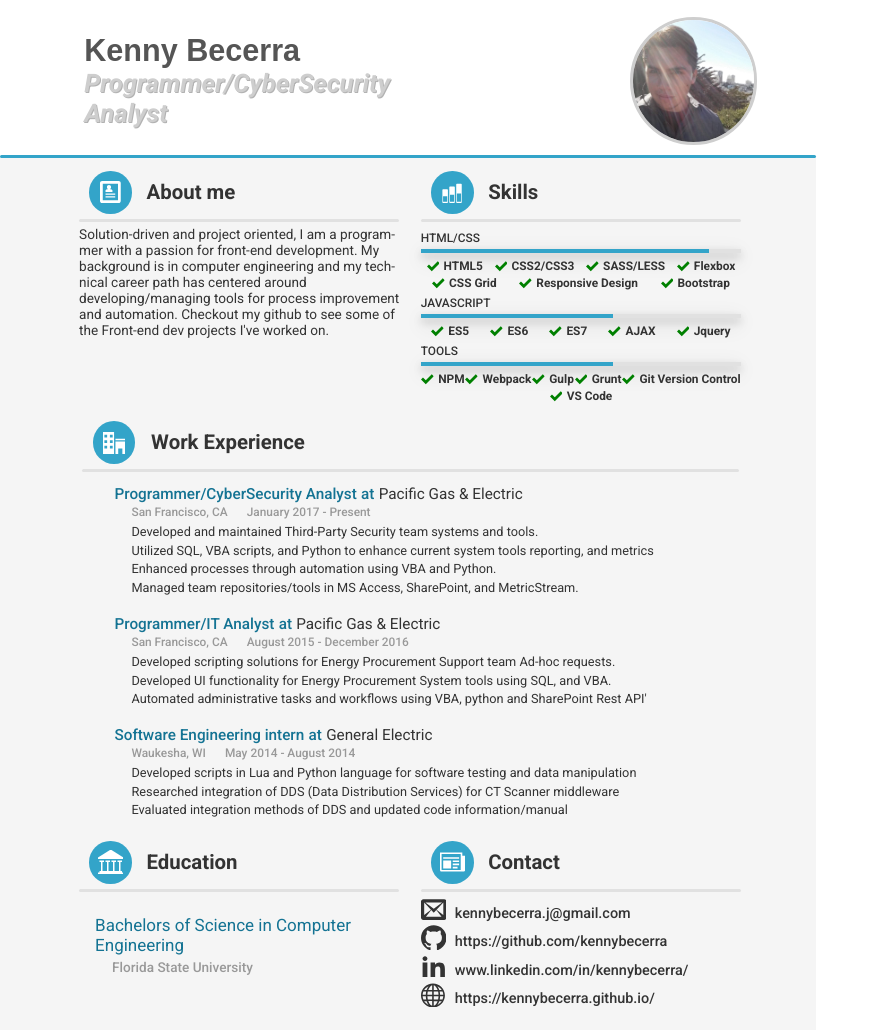
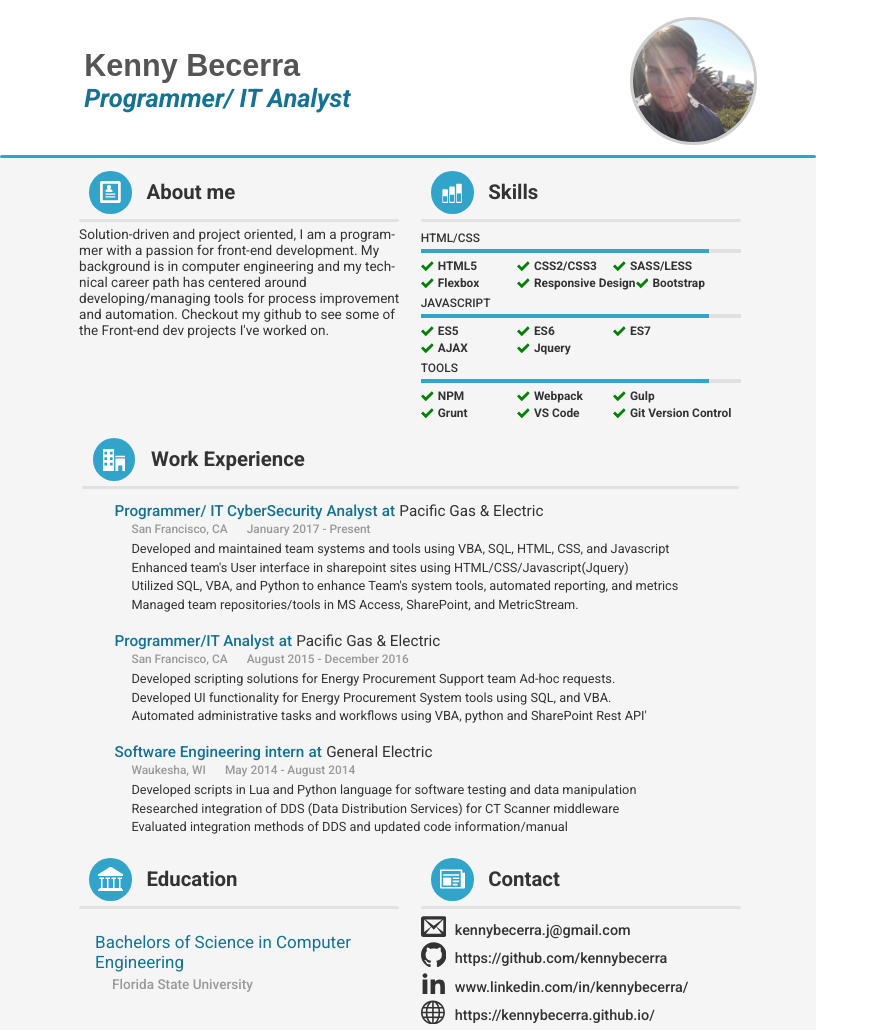
Before and after one commit to kennybecerra/ResumeBuilder, a website built with webpack: page src/index.html in a window 1280 px wide. Shown: the whole page, without its empty margins (0-879 px from the left). Built offline with nearby package versions, Linux system fonts and the light colour scheme.

Commit message:
Updating some of the language in the header and experience section

```diff
--- a/src/index.html
+++ b/src/index.html
@@ -15,7 +15,7 @@
             <header class="banner">
                 <hgroup class="banner__header">
                     <h1 class="banner__header--1">Kenny Becerra</h1>
-                    <h2 class="banner__header--2">Programmer/CyberSecurity Analyst</h2>
+                    <h2 class="banner__header--2">Programmer/ IT Analyst</h2>
                 </hgroup>
 
                 <figure class="banner__fig">
@@ -85,14 +85,6 @@
                                     </svg>
                                 </figure>
                                 <p class="list__text">Flexbox</p>
-                            </div>
-                            <div class="list">
-                                <figure class="list__fig">
-                                    <svg class="list__fig--icon">
-                                        <use xlink:href="./assets/SVG/symbol-defs.svg#icon-checkmark"></use>
-                                    </svg>
-                                </figure>
-                                <p class="list__text">CSS Grid</p>
                             </div>
                             <div class="list">
                                 <figure class="list__fig">
@@ -209,7 +201,7 @@
                                         <use xlink:href="./assets/SVG/symbol-defs.svg#icon-checkmark"></use>
                                     </svg>
                                 </figure>
-                                <p class="list__text">Git Version Control</p>
+                                <p class="list__text">VS Code</p>
                             </div>
                             <div class="list">
                                 <figure class="list__fig">
@@ -217,7 +209,7 @@
                                         <use xlink:href="./assets/SVG/symbol-defs.svg#icon-checkmark"></use>
                                     </svg>
                                 </figure>
-                                <p class="list__text">VS Code</p>
+                                <p class="list__text">Git Version Control</p>
                             </div>
                         </div>
                     </div>
@@ -234,13 +226,13 @@
                 <div class="experience__line"></div>
                 <div class="experience__body">
                     <div class="experience__body--item">
-                        <h4 class="experience__text--1"><span class="experience__text--2">Programmer/CyberSecurity Analyst</span>Pacific Gas & Electric</h4>
+                        <h4 class="experience__text--1"><span class="experience__text--2">Programmer/ IT CyberSecurity Analyst</span>Pacific Gas & Electric</h4>
                         <p class="experience__text--3">San Francisco, CA</p>
                         <p class="experience__text--3">January 2017 - Present</p>
-                        <p class="experience__text--5"> Developed and maintained Third-Party Security team systems and tools.</p>
-                        <p class="experience__text--5"> Utilized SQL, VBA scripts, and Python to enhance current system tools reporting, and metrics </p>
-                        <p class="experience__text--5"> Enhanced processes through automation using VBA and Python. </p>
-                        <p class="experience__text--5"> Managed team repositories/tools in MS Access, SharePoint, and MetricStream.</p>
+                        <p class="experience__text--5">Developed and maintained team systems and tools using VBA, SQL, HTML, CSS, and Javascript</p>
+                        <p class="experience__text--5">Enhanced team's User interface in sharepoint sites using HTML/CSS/Javascript(Jquery)</p>
+                        <p class="experience__text--5">Utilized SQL, VBA, and Python to enhance Team's system tools, automated reporting, and metrics </p>
+                        <p class="experience__text--5">Managed team repositories/tools in MS Access, SharePoint, and MetricStream.</p>
                     </div>
                     <div class="experience__body--item">
                         <h4 class="experience__text--1"><span class="experience__text--2">Programmer/IT Analyst</span>Pacific Gas & Electric</h4>
@@ -299,7 +291,7 @@
                                 <use xlink:href="./assets/SVG/symbol-defs.svg#icon-envelop"></use>
                             </svg>
                         </figure>
-                        <p class="contacts__text">kennybecerra.j@gmail.com</p>
+                        <p class="contacts__text"><a class="contacts__link" href="mailto:kennybecerra.j@gmail.com">kennybecerra.j@gmail.com</a></p>
                         <div class="contacts__line"></div>
                     </div>
                     <div class="contacts">
--- a/src/scss/layout/_grid.scss
+++ b/src/scss/layout/_grid.scss
@@ -18,7 +18,6 @@
     display: grid;
     grid-template-columns: [col-start] 50% [col-mid] 50% [col-end];
     grid-column-gap: 3rem;
-
 }
 
 .line {
@@ -46,7 +45,6 @@
 .about {
     grid-column: col-start / col-mid;
     grid-row: row-2-start / row-2-end;
-
 }
 
 .skills {
@@ -57,14 +55,11 @@
 .experience {
     grid-column: col-start / col-end;
     grid-row: row-3-start / row-3-end;
-
 }
 
 .education {
-
     grid-column: col-start / col-mid;
     grid-row: row-4-start / row-4-end;
-
 }
 
 .contact {
--- a/src/scss/section/_header.scss
+++ b/src/scss/section/_header.scss
@@ -28,10 +28,11 @@
         }
 
         &--2 {
-            color:#cecece;
+            //color:#cecece;
+            color: #147393;;
             font-style: italic;
             font-size: 3rem;
-            text-shadow: 1px 1px 0 rgba(0,0,0,.3);
+            //text-shadow: 1px 1px 0 rgba(0,0,0,.3);
         }
     }
 
--- a/src/scss/section/_skills.scss
+++ b/src/scss/section/_skills.scss
@@ -79,12 +79,12 @@
         width: 100%;
         background-color: #e1e1e1;
         //outline: 2px solid #CEB888;
-        box-shadow: 0 4px 8px 0 rgba(0, 0, 0, 0.2), 0 6px 20px 0 rgba(0, 0, 0, 0.19);
+        //box-shadow: 0 4px 8px 0 rgba(0, 0, 0, 0.2), 0 6px 20px 0 rgba(0, 0, 0, 0.19);
         margin: .5rem 0;
 
         &--bar {
             height: inherit;
-            width: 60%;
+            width: 90%;
             background-color: #33a4c9;
             background: linear-gradient(90deg,#33a4c9, #33a4c9);
         }
@@ -92,8 +92,9 @@
 
     &__listing {
         display: flex;
-        justify-content: space-around;
+        justify-content: flex-start;
         flex-wrap: wrap;
+
     }
 }
 
@@ -102,6 +103,7 @@
     display: flex;
     flex-wrap: nowrap;
     align-items: center;
+    min-width: 30%;
 
     &__fig {
 
```
